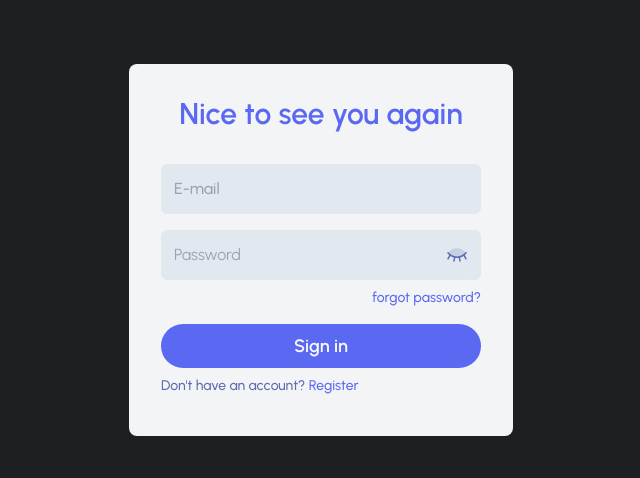
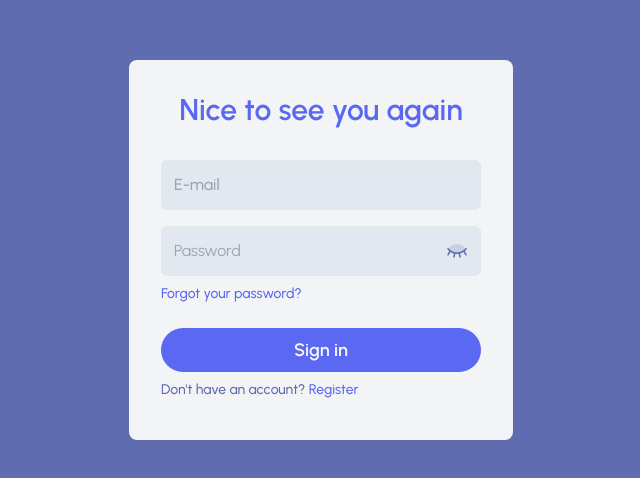
Before and after one commit to RuanCampello/chattastic, a Next.js app: page /login in a window 1280 px wide. Shown: the part 150-628 px from the top of the page, without its empty margins (319-959 px from the left). Built offline with nearby package versions, Linux system fonts and the light colour scheme; no server answers.

Commit message:
fix: form handler

```diff
--- a/src/app/forgotpassword/page.tsx
+++ b/src/app/forgotpassword/page.tsx
@@ -4,19 +4,18 @@ import InputSection from '@/components/inputSection'
 import MenuWrapper from '@/components/menuwrapper'
 
 export default function ForgotPassword() {
-  function handleSubmit(e: any) {
+  function handleSubmit(e: React.FormEvent<HTMLFormElement>) {
     e.preventDefault()
-
+    const email = (e.target as any).elements.email.value
+    console.log('Email:', email)
   }
   return (
     <MenuWrapper>
-      <Form.Root onSubmitFunction={() => handleSubmit}>
-        <Form.Header title='Forgot your password?'/>
-        <p className='mb-4'>
-          Confirm your e-mail and we&apos;ll send you the instructions to reset password.
-        </p>
-        <InputSection type='email' placeholder='E-mail' />
-        <Form.Button title='Send e-mail'/>
+      <Form.Root onSubmitFunction={handleSubmit}>
+        <Form.Header title='Forgot your password?' />
+        <p className='mb-4'>Confirm your e-mail and we'll send you the instructions to reset the password.</p>
+        <InputSection name='email' />
+        <Form.Button title='Send e-mail' />
       </Form.Root>
     </MenuWrapper>
   )
--- a/src/app/login/page.tsx
+++ b/src/app/login/page.tsx
@@ -31,7 +31,7 @@ export default function Login() {
   }
   return (
     <MenuWrapper>
-      <Form.Root onSubmitFunction={() => handleSubmit}>
+      <Form.Root onSubmitFunction={handleSubmit}>
         <Form.Header title='Nice to see you again' />
         <div className='flex flex-col gap-4'>
           <input
@@ -53,11 +53,7 @@ export default function Login() {
                 {isVisible ? <Eye weight='duotone' size={24}/> : <EyeClosed weight='duotone' size={24}/>}
               </div>
             </div>
-            <button
-             onClick={() => handleForgotPassword()}
-             className='text-end text-neon-blue hover:underline text-sm mt-2 font-medium'>
-              forgot password?
-            </button>
+            <Form.Link title='Forgot your password?' text='' path='/forgotpassword' />
           </div>
         </div>
         <Form.Button title='Sign in'/>
--- a/src/components/Form/FormLink.tsx
+++ b/src/components/Form/FormLink.tsx
@@ -1,7 +1,7 @@
 import Link from 'next/link'
 
 interface FormLinkProps {
-  text: string
+  text?: string
   path: string
   title: string
 }
--- a/src/components/Form/FormRoot.tsx
+++ b/src/components/Form/FormRoot.tsx
@@ -2,10 +2,10 @@ import { ReactNode } from 'react'
 
 interface FormRootProps {
   children: ReactNode
-  onSubmitFunction: () => void
+  onSubmitFunction: (e: any) => void
 }
 
-export default function FormRoot({children, onSubmitFunction}: FormRootProps) {
+export default function FormRoot({ children, onSubmitFunction }: FormRootProps) {
   return (
     <form onSubmit={onSubmitFunction} className='flex flex-col w-96 h-fit rounded-lg p-8 bg-gray-100'>
       {children}
--- a/src/components/chat.tsx
+++ b/src/components/chat.tsx
@@ -6,6 +6,8 @@ import { ChatContext } from '@/context/ChatContext'
 
 export default function Chat() {
   const { userData } = useContext(ChatContext)
+
+  if (!userData || !userData.user || Object.keys(userData.user).length === 0) return null
   return (
     <div className='w-2/3 2xl:w-3/4 2xl:rounded-r-lg p-2 pb-0 flex flex-col'>
       {userData.user && Object.keys(userData.user).length > 0 &&
--- a/src/components/menuwrapper.tsx
+++ b/src/components/menuwrapper.tsx
@@ -6,7 +6,7 @@ interface MenuWrapperProps {
 
 export default function MenuWrapper({children}: MenuWrapperProps) {
   return (
-    <div className='bg-eerie-black w-screen h-screen flex justify-center items-center text-savoy-blue'>
+    <div className='bg-savoy-blue w-screen h-screen flex justify-center items-center text-savoy-blue'>
       {children}
     </div>
   )
--- a/src/components/navbar.tsx
+++ b/src/components/navbar.tsx
@@ -1,3 +1,4 @@
+import { ChatContext } from '@/context/ChatContext'
 import { AuthContext } from '@/context/AuthContext'
 import { auth, db } from '@/firebase'
 import { SignOut } from '@phosphor-icons/react'
@@ -5,7 +6,6 @@ import { signOut } from 'firebase/auth'
 import { collection, doc, getDocs, onSnapshot, query, serverTimestamp, setDoc, where } from 'firebase/firestore'
 import { useContext, useEffect, useState } from 'react'
 import { UserActivityType } from './chats'
-import { ChatContext } from '@/context/ChatContext'
 
 export async function updateUserStatus(userId: string, status: string) {
   const userRef = doc(db, 'users', userId)
@@ -16,25 +16,27 @@ export async function updateUserStatus(userId: string, status: string) {
 }
 
 export default function Navbar() {
+  const { currentUser } = useContext(AuthContext)
+  const { dispatch } = useContext(ChatContext)
+
   const [error, setError] = useState(false)
   const [isLoading, setIsLoading] = useState(true)
-  const { currentUser } = useContext(AuthContext)
-  const { dispatch } = useContext(ChatContext)
   const [currentUserStatus, setCurrentUserStatus] = useState<UserActivityType>()
   const username = typeof window !== 'undefined' ? sessionStorage.getItem(`username_${currentUser.uid}`) : null
   const currentUserId = currentUser.uid
 
+
   async function getUsername() {
     try {
-      if(!currentUser.email) return
-      const usernameQuery = await getDocs(query(collection(db, 'users'), where('email', '==', currentUser.email)))
+      if(!currentUser.uid) return
+      const usernameQuery = await getDocs(query(collection(db, 'users'), where('uid', '==', currentUserId)))
 
       if (usernameQuery.docs.length > 0) {
         const userData = usernameQuery.docs[0].data()
         sessionStorage.setItem(`username_${currentUserId}`, userData.username)
         setError(false) // reset error state if successful
       } else {
-        // handle the case where no user is found for the given email
+        // handle the case where no user is found for the given uid
         setError(true)
       }
     } catch (error) {
@@ -54,7 +56,7 @@ export default function Navbar() {
   useEffect(() => {
     const getUserStatus = () => {
       if (currentUser.uid) {
-        const userRef = doc(db, 'users', currentUserId)
+        const userRef = doc(db, 'users', currentUser.uid)
         return onSnapshot(userRef, (doc) => {
           const data = doc.data()
           setCurrentUserStatus(data?.status || 'offline')
@@ -67,7 +69,7 @@ export default function Navbar() {
 
   useEffect(() => {
     getUsername()
-  }, [username, currentUser.email, currentUser])
+  }, [username, currentUser.uid, currentUser])
 
   return (
     <div className='2xl:rounded-bl-lg flex items-center justify-between p-4 w-full bg-eerie-black border-t border-neon-blue'>
--- a/src/context/ChatContext.js
+++ b/src/context/ChatContext.js
@@ -1,8 +1,8 @@
 'use client'
+import { AuthContext } from './AuthContext'
 import { createContext, useContext, useReducer, useEffect } from 'react'
 import { onSnapshot, doc } from 'firebase/firestore'
 import { db } from '@/firebase'
-import { AuthContext } from './AuthContext'
 
 export const ChatContext = createContext()
 
@@ -15,7 +15,7 @@ export const ChatContextProvider = ({ children }) => {
   }
 
   const chatReducer = (state, action) => {
-    if(!currentUser || action) return
+    if(!currentUser || !action || !action.type) return
     switch (action.type) {
       case 'CHANGE_USER':
         return {
@@ -32,6 +32,7 @@ export const ChatContextProvider = ({ children }) => {
   const [state, dispatch] = useReducer(chatReducer, INITIAL_STATE)
 
   useEffect(() => {
+    if (state && state.user && state.user.uid) {
       async function fetchUsersData() {
         const userDocRef = doc(db, 'users', state.user.uid)
         const unsubscribe = onSnapshot(userDocRef, (userDoc) => {
@@ -47,8 +48,9 @@ export const ChatContextProvider = ({ children }) => {
         })
         return () => unsubscribe()
       }
-    state.user.uid && fetchUsersData()
-  }, [state.user.uid])
+      fetchUsersData()
+    }
+  }, [state])
 
   return (
     <ChatContext.Provider value={{ userData: state, dispatch }}>
```
Lines whose indentation alone changed are shown as unchanged.
